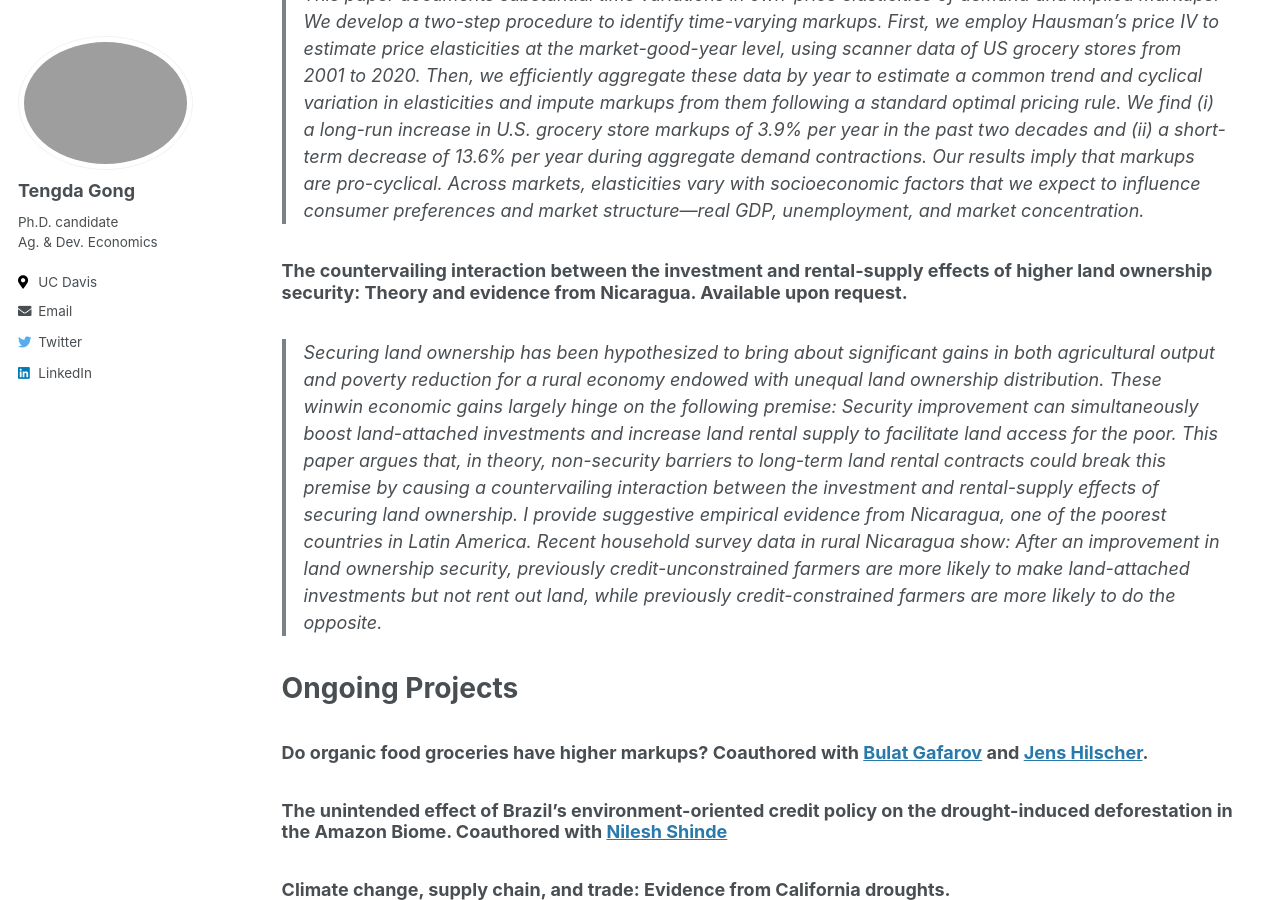
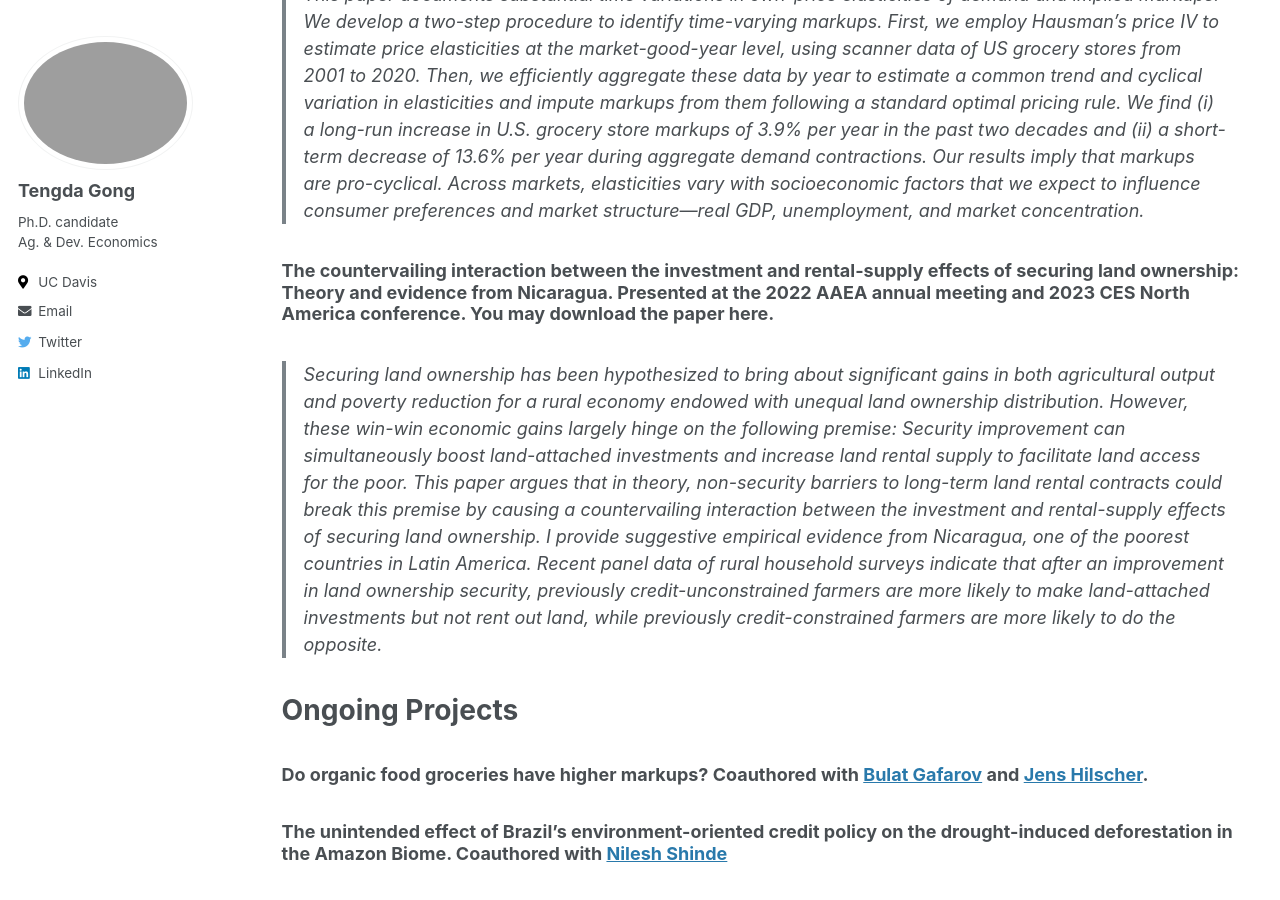
Before and after one commit to tendakung/tendakung.github.io, a Jekyll site: the page built from _pages/research.md, in a window 1280 px wide and 900 px high, scrolled down 654 px. Built offline with Jekyll 4.4.1, drawn with Linux system fonts in a browser that asks for light colours.

Commit message:
Update research.md

```diff
--- a/_pages/research.md
+++ b/_pages/research.md
@@ -11,9 +11,9 @@ author_profile: true
 <img src='/images/research/JMP-webfigure.PNG' width='800'>
 > This paper documents substantial time variations in own-price elasticities of demand and implied markups. We develop a two-step procedure to identify time-varying markups. First, we employ Hausman’s price IV to estimate price elasticities at the market-good-year level, using scanner data of US grocery stores from 2001 to 2020. Then, we efficiently aggregate these data by year to estimate a common trend and cyclical variation in elasticities and impute markups from them following a standard optimal pricing rule. We find (i) a long-run increase in U.S. grocery store markups of 3.9% per year in the past two decades and (ii) a short-term decrease of 13.6% per year during aggregate demand contractions. Our results imply that markups are pro-cyclical. Across markets, elasticities vary with socioeconomic factors that we expect to influence consumer preferences and market structure—real GDP, unemployment, and market concentration.
 
-### The countervailing interaction between the investment and rental-supply effects of higher land ownership security: Theory and evidence from Nicaragua. Available upon request.
-> Securing land ownership has been hypothesized to bring about significant gains in both agricultural output and poverty reduction for a rural economy endowed with unequal land ownership distribution. These winwin economic gains largely hinge on the following premise: Security improvement can simultaneously boost land-attached investments and increase land rental supply to facilitate land access for the poor. This paper argues that, in theory, non-security barriers to long-term land rental contracts could break this premise by causing a countervailing interaction between the investment and rental-supply effects of securing land ownership. I provide suggestive empirical evidence from Nicaragua, one of the poorest countries in Latin
-America. Recent household survey data in rural Nicaragua show: After an improvement in land ownership security, previously credit-unconstrained farmers are more likely to make land-attached investments but not rent out land, while previously credit-constrained farmers are more likely to do the opposite.
+### The countervailing interaction between the investment and rental-supply effects of securing land ownership: Theory and evidence from Nicaragua. Presented at the 2022 AAEA annual meeting and 2023 CES North America conference. You may download the paper here.
+> Securing land ownership has been hypothesized to bring about significant gains in both agricultural output and poverty reduction for a rural economy endowed with unequal land ownership distribution. However, these win-win economic gains largely hinge on the following premise: Security improvement can simultaneously boost land-attached investments and increase land rental supply to facilitate land access for the poor. This paper argues that in theory, non-security barriers to long-term land rental contracts could break this premise by causing a countervailing interaction
+between the investment and rental-supply effects of securing land ownership. I provide suggestive empirical evidence from Nicaragua, one of the poorest countries in Latin America. Recent panel data of rural household surveys indicate that after an improvement in land ownership security, previously credit-unconstrained farmers are more likely to make land-attached investments but not rent out land, while previously credit-constrained farmers are more likely to do the opposite.
 
 # Ongoing Projects
 
```
